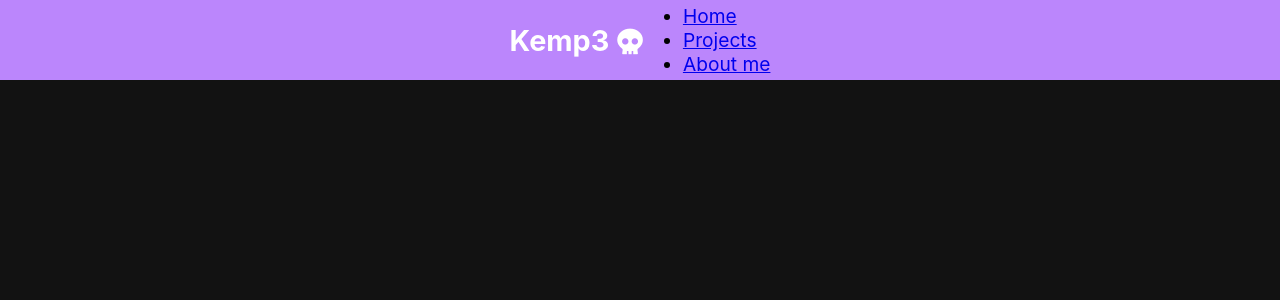
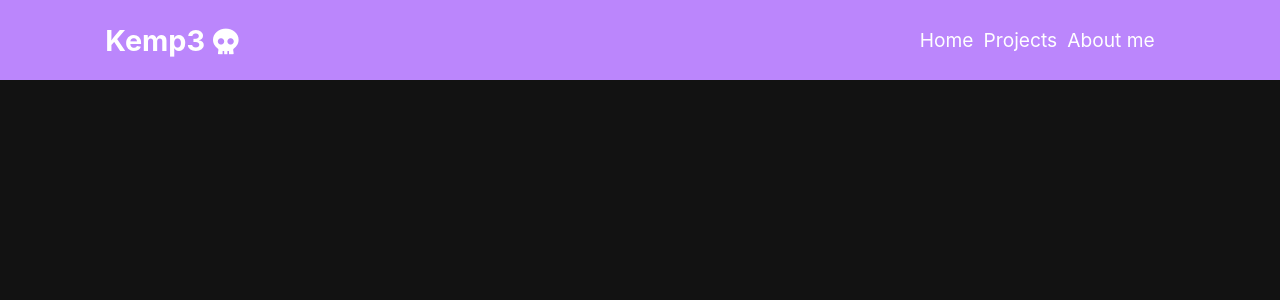
Before and after one commit to LuuOW/react_app, a React (Create React App) app: page / in a window 1280 px wide. Shown: the top 300 px of the page. Built offline with nearby package versions, Linux system fonts and the light colour scheme.

Commit message:
New navbar finished...

```diff
--- a/src/Navbar.css
+++ b/src/Navbar.css
@@ -5,6 +5,7 @@
     justify-content: center;
     align-items: center;
     font-size: 1.2rem;
+    color: #ffffff;
 }
 
 .navbar-logo {
@@ -17,3 +18,18 @@
     margin-left: 0.5rem;
     font-size: 1.6rem;
 }
+
+.nav-menu {
+    display: grid;
+    grid-template-columns: repeat(5, auto);
+    grid-gap: 10px;
+    list-style: none;
+    text-align: center;
+    width: 70vw;
+    justify-content: end;
+}
+
+.nav-links {
+    color: #ffffff;
+    text-decoration: none;
+}
--- a/src/Navbar.js
+++ b/src/Navbar.js
@@ -11,7 +11,7 @@
                 <div className = "menu-icon">
 
                 </div>
-                <ul>
+                <ul className = "nav-menu">
                     {MenuItems.map((item, index) => {
                         return (
                             <li key = {index}>
```
Also changed, not shown: 1 other file (tests, documents, lock files or other folders).
